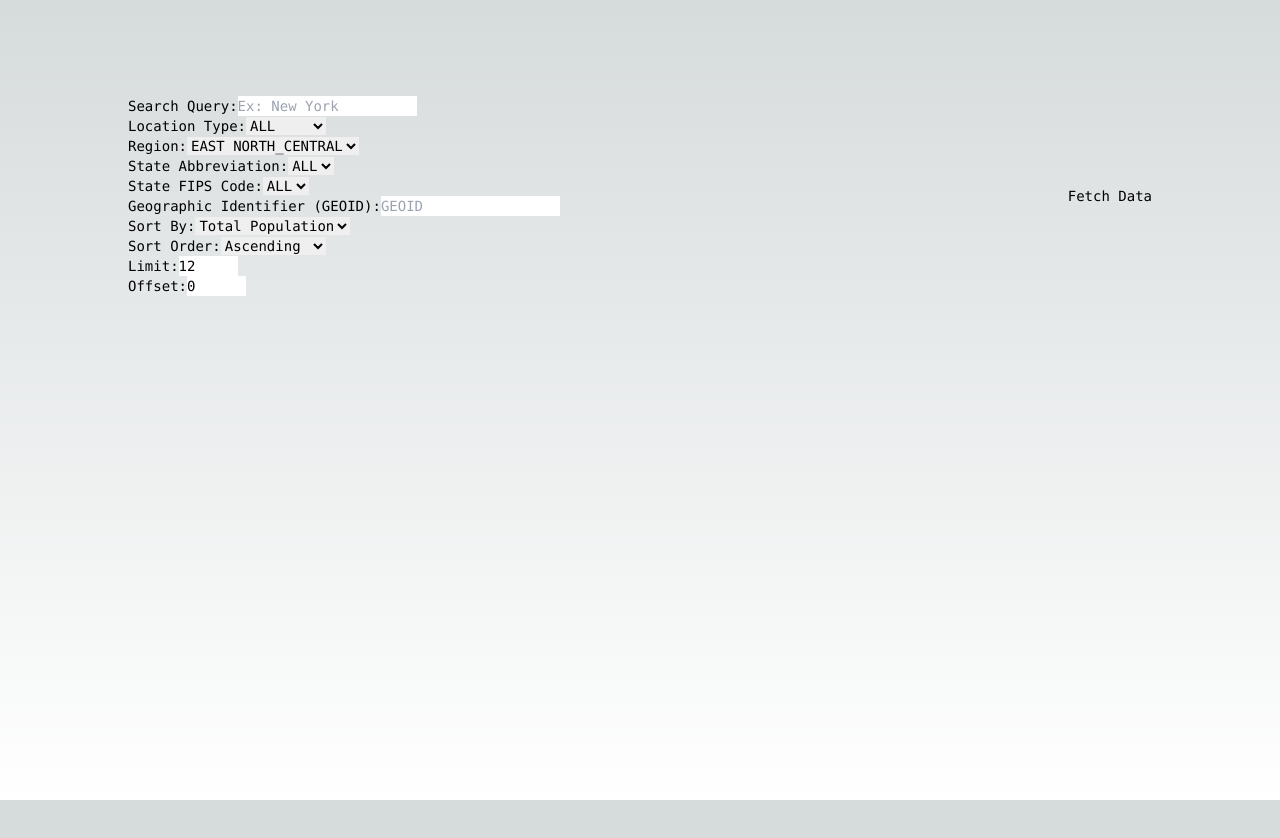
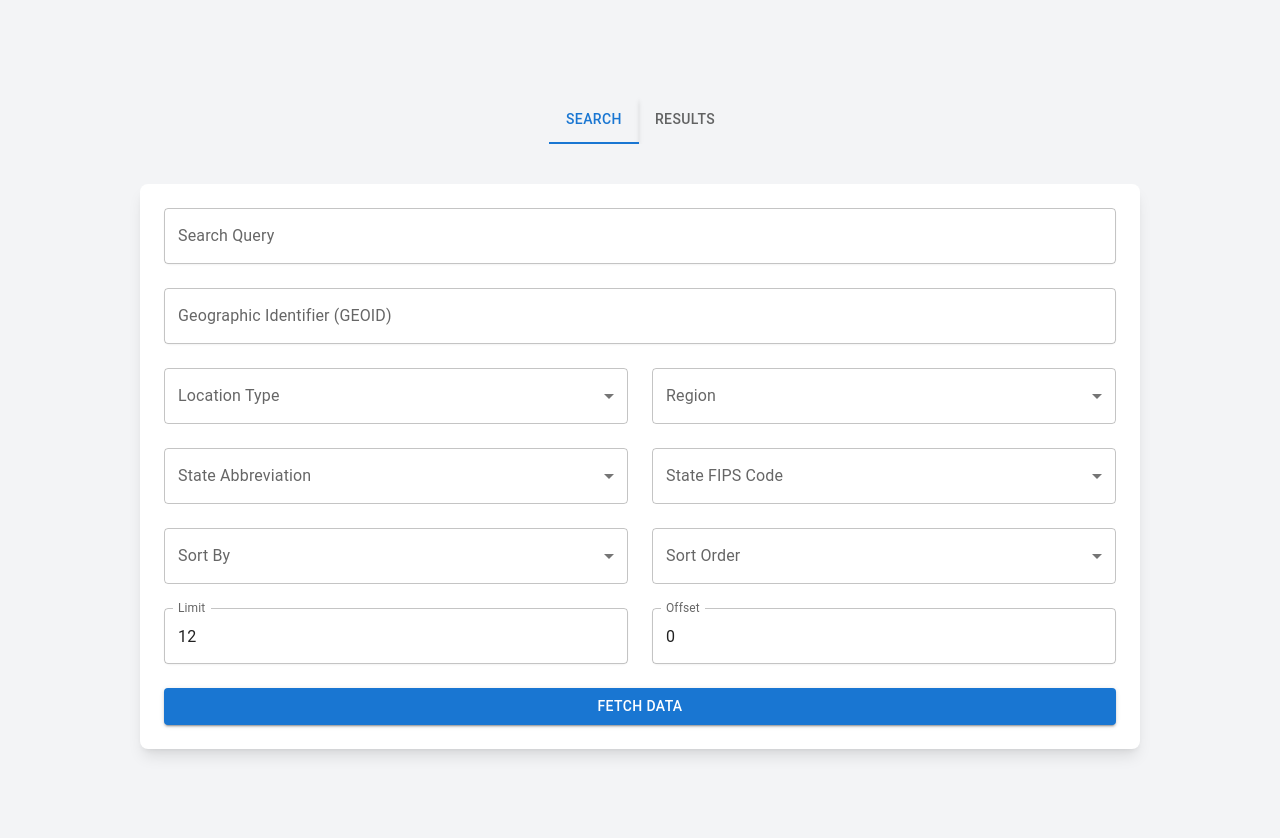
Before and after one commit to devtinapark/parcllabs-next, a Next.js app: page / in a window 1280 px wide. Shown: the top 838 px of the page. Before the commit the page ends 800 px from the top, so only its background shows below. Built offline with nearby package versions, Linux system fonts and the light colour scheme.

Commit message:
Added material ui for styling. - TP

```diff
--- a/config/constants.ts
+++ b/config/constants.ts
@@ -1,4 +1,5 @@
 export const STATE_ABBREVIATIONS = [
+  "",
   "ALL",
   "AK",
   "AL",
@@ -53,6 +54,7 @@ export const STATE_ABBREVIATIONS = [
 ];
 
 export const STATE_FIPS_CODES = [
+  "",
   "ALL",
   "01",
   "02",
@@ -108,6 +110,7 @@ export const STATE_FIPS_CODES = [
 ];
 
 export const LOCATION_TYPES = [
+  "",
   "ALL",
   "COUNTY",
   "CITY",
@@ -118,6 +121,7 @@ export const LOCATION_TYPES = [
   "CBSA",
 ];
 export const REGIONS = [
+  "",
   "EAST_NORTH_CENTRAL",
   "EAST_SOUTH_CENTRAL",
   "MIDDLE_ATLANTIC",
--- a/package.json
+++ b/package.json
@@ -10,6 +10,9 @@
     "format": "npx prettier --write \"**/*.js\" \"**/*.css\" \"**/*.ts\" \"**/*.tsx\" \"**/*.json\""
   },
   "dependencies": {
+    "@emotion/react": "^11.13.0",
+    "@emotion/styled": "^11.13.0",
+    "@mui/material": "^5.16.5",
     "@tanstack/react-query": "^5.51.15",
     "@tanstack/react-query-devtools": "^5.51.15",
     "next": "14.2.5",
--- a/pages/index.tsx
+++ b/pages/index.tsx
@@ -1,11 +1,7 @@
-import React, { useState } from "react";
+import React, { useState, useEffect } from "react";
 import { Inter } from "next/font/google";
-import {
-  STATE_ABBREVIATIONS,
-  STATE_FIPS_CODES,
-  LOCATION_TYPES,
-  REGIONS,
-} from "@/config/constants";
+import { Tabs, Tab, Box, FormControl, InputLabel, Select, MenuItem, TextField, Button, CircularProgress } from "@mui/material";
+import { STATE_ABBREVIATIONS, STATE_FIPS_CODES, LOCATION_TYPES, REGIONS } from "@/config/constants";
 import { useMutation } from "@tanstack/react-query";
 
 const inter = Inter({ subsets: ["latin"] });
@@ -74,6 +70,7 @@ export default function Home({ data }: Props) {
   });
 
   const [queryString, setQueryString] = useState<string>("");
+  const [tabIndex, setTabIndex] = useState(0);
 
   const handleChange = (
     e: React.ChangeEvent<HTMLInputElement | HTMLSelectElement>
@@ -98,170 +95,206 @@ export default function Home({ data }: Props) {
     },
     onSuccess: (data) => {
       console.log("Data fetched successfully:", data);
-      console.log("Success");
+    },
+    onSettled: () => {
+      setTabIndex(1);
     },
     onError: (error) => {
       console.error("Error:", error);
     },
   });
 
-  if (fetchDataMutation.isPending) return <div>Loading...</div>;
+  useEffect(() => {
+    window.scrollTo({ top: 0, behavior: 'smooth' });
+  }, [tabIndex]);
+
+  if (fetchDataMutation.isPending) {
+    return (
+      <div className="loading-overlay">
+        <CircularProgress />
+      </div>
+    );
+  }
   if (fetchDataMutation.isError) return <div>Failed to load data</div>;
 
   return (
     <main
       className={`flex min-h-screen flex-col items-center justify-between p-24 ${inter.className}`}
     >
-      <div className="z-10 max-w-5xl w-full items-center justify-between font-mono text-sm lg:flex">
-        <form>
-          <div>
-            <label htmlFor="query">Search Query:</label>
-            <input
-              type="text"
-              id="query"
+      <Box
+        sx={{
+          width: '100%',
+          maxWidth: 1000, // Increase the max width for the form container
+          display: 'flex',
+          flexDirection: 'column',
+          alignItems: 'center',
+        }}
+      >
+        <Tabs
+          value={tabIndex}
+          onChange={(e, newValue) => setTabIndex(newValue)}
+          aria-label="basic tabs example"
+        >
+          <Tab label="Search" />
+          <Tab label="Results" />
+        </Tabs>
+        <TabPanel value={tabIndex} index={0}>
+          <div className="form-container">
+            <form className="space-y-6 p-6 bg-white rounded-lg shadow-lg">
+              <div className="w-full">
+                <TextField
+                  fullWidth
+                  label="Search Query"
                   name="query"
                   value={searchParams.query}
                   onChange={handleChange}
                   placeholder="Ex: New York"
                 />
               </div>
-
-          <div>
-            <label htmlFor="locationType">Location Type:</label>
-            <select
-              id="locationType"
+              <div className="w-full">
+                <TextField
+                  fullWidth
+                  label="Geographic Identifier (GEOID)"
+                  name="geoid"
+                  value={searchParams.geoid}
+                  onChange={handleChange}
+                />
+              </div>
+              <div className="grid grid-cols-1 md:grid-cols-2 gap-6">
+                <FormControl fullWidth>
+                  <InputLabel>Location Type</InputLabel>
+                  <Select
                     name="locationType"
                     value={searchParams.locationType}
                     onChange={handleChange}
                   >
                     {LOCATION_TYPES.map((type) => (
-                <option key={type} value={type}>
+                      <MenuItem key={type} value={type}>
                         {type}
-                </option>
+                      </MenuItem>
                     ))}
-            </select>
-          </div>
-
-          <div>
-            <label htmlFor="region">Region:</label>
-            <select
-              id="region"
+                  </Select>
+                </FormControl>
+                <FormControl fullWidth>
+                  <InputLabel>Region</InputLabel>
+                  <Select
                     name="region"
                     value={searchParams.region}
                     onChange={handleChange}
                   >
                     {REGIONS.map((region) => (
-                <option key={region} value={region}>
+                      <MenuItem key={region} value={region}>
                         {region.replace("_", " ")}
-                </option>
+                      </MenuItem>
                     ))}
-            </select>
-          </div>
-
-          <div>
-            <label htmlFor="stateAbbreviation">State Abbreviation:</label>
-            <select
-              id="stateAbbreviation"
+                  </Select>
+                </FormControl>
+                <FormControl fullWidth>
+                  <InputLabel>State Abbreviation</InputLabel>
+                  <Select
                     name="stateAbbreviation"
                     value={searchParams.stateAbbreviation}
                     onChange={handleChange}
                   >
                     {STATE_ABBREVIATIONS.map((abbreviation) => (
-                <option key={abbreviation} value={abbreviation}>
+                      <MenuItem key={abbreviation} value={abbreviation}>
                         {abbreviation}
-                </option>
+                      </MenuItem>
                     ))}
-            </select>
-          </div>
-
-          <div>
-            <label htmlFor="stateFipsCode">State FIPS Code:</label>
-            <select
-              id="stateFipsCode"
+                  </Select>
+                </FormControl>
+                <FormControl fullWidth>
+                  <InputLabel>State FIPS Code</InputLabel>
+                  <Select
                     name="stateFipsCode"
                     value={searchParams.stateFipsCode}
                     onChange={handleChange}
                   >
                     {STATE_FIPS_CODES.map((code) => (
-                <option key={code} value={code}>
+                      <MenuItem key={code} value={code}>
                         {code}
-                </option>
+                      </MenuItem>
                     ))}
-            </select>
-          </div>
-
-          <div>
-            <label htmlFor="geoid">Geographic Identifier (GEOID):</label>
-            <input
-              type="text"
-              id="geoid"
-              name="geoid"
-              value={searchParams.geoid}
-              onChange={handleChange}
-              placeholder="GEOID"
-            />
-          </div>
-
-          <div>
-            <label htmlFor="sortBy">Sort By:</label>
-            <select
-              id="sortBy"
+                  </Select>
+                </FormControl>
+                <FormControl fullWidth>
+                  <InputLabel>Sort By</InputLabel>
+                  <Select
                     name="sortBy"
                     value={searchParams.sortBy}
                     onChange={handleChange}
                   >
-              <option value="TOTAL_POPULATION">Total Population</option>
-              <option value="PRICE_DROP">Price Drop</option>
-            </select>
-          </div>
-
-          <div>
-            <label htmlFor="sortOrder">Sort Order:</label>
-            <select
-              id="sortOrder"
+                    <MenuItem value="TOTAL_POPULATION">Total Population</MenuItem>
+                    <MenuItem value="PRICE_DROP">Price Drop</MenuItem>
+                  </Select>
+                </FormControl>
+                <FormControl fullWidth>
+                  <InputLabel>Sort Order</InputLabel>
+                  <Select
                     name="sortOrder"
                     value={searchParams.sortOrder}
                     onChange={handleChange}
                   >
-              <option value="ASC">Ascending</option>
-              <option value="DESC">Descending</option>
-            </select>
-          </div>
-          <div>
-            <label htmlFor="limit">Limit:</label>
-            <input
+                    <MenuItem value="ASC">Ascending</MenuItem>
+                    <MenuItem value="DESC">Descending</MenuItem>
+                  </Select>
+                </FormControl>
+                <TextField
+                  fullWidth
                   type="number"
-              id="limit"
+                  label="Limit"
                   name="limit"
-              min="1"
-              max="1000"
                   value={searchParams.limit}
                   onChange={handleChange}
-              placeholder="12"
+                  inputProps={{ min: 1, max: 1000 }}
+                />
+                <TextField
+                  fullWidth
+                  type="number"
+                  label="Offset"
+                  name="offset"
+                  value={searchParams.offset}
+                  onChange={handleChange}
+                  inputProps={{ min: 0, max: 1000 }}
                 />
               </div>
-          <div>
-            <label htmlFor="offset">Offset:</label>
-            <input
-              type="number"
-              id="offset"
-              name="offset"
-              min="0"
-              max="1000"
-              value={searchParams.offset}
-              onChange={handleChange}
-              placeholder="0"
-            />
+              <div className="w-full">
+                <Button
+                  variant="contained"
+                  color="primary"
+                  onClick={handleFetchData}
+                  className="w-full py-3 text-lg"
+                >
+                  Fetch Data
+                </Button>
               </div>
             </form>
-        <button onClick={handleFetchData}>Fetch Data</button>
           </div>
-
-      <div>
+        </TabPanel>
+        <TabPanel value={tabIndex} index={1}>
           {fetchDataMutation.isSuccess && (
-          <div>{JSON.stringify(fetchDataMutation.data, null, 2)}</div>
+            <pre>{JSON.stringify(fetchDataMutation.data.items, null, 2)}</pre>
           )}
-      </div>
+        </TabPanel>
+      </Box>
     </main>
   );
 }
+
+function TabPanel(props: { children?: React.ReactNode; index: number; value: number }) {
+  const { children, value, index } = props;
+  return (
+    <div
+      role="tabpanel"
+      hidden={value !== index}
+      id={`tab-panel-${index}`}
+      aria-labelledby={`tab-${index}`}
+    >
+      {value === index && (
+        <Box sx={{ p: 3 }}>
+          {children}
+        </Box>
+      )}
+    </div>
+  );
+}
--- a/styles/globals.css
+++ b/styles/globals.css
@@ -18,12 +18,9 @@
 
 body {
   color: rgb(var(--foreground-rgb));
-  background: linear-gradient(
-      to bottom,
+  background: linear-gradient(to bottom,
       transparent,
-      rgb(var(--background-end-rgb))
-    )
-    rgb(var(--background-start-rgb));
+      rgb(var(--background-end-rgb))) rgb(var(--background-start-rgb));
 }
 
 @layer utilities {
@@ -41,10 +38,7 @@ body {
 table {
   width: 100%;
   border-collapse: collapse;
-  /* For better border handling */
 }
-
-/* Set a maximum width for table cells and handle text overflow */
 
 th,
 td {
@@ -64,3 +58,95 @@ th {
 td {
   text-overflow: ellipsis;
 }
+
+main {
+  @apply flex min-h-screen flex-col items-center justify-between p-6 bg-gray-100;
+}
+
+.container {
+  @apply z-10 max-w-4xl w-full bg-white p-8 rounded-lg shadow-lg;
+}
+
+form {
+  @apply space-y-6;
+  width: 1000px;
+}
+
+/* Ensure form container has a white background */
+.form-container {
+  display: flex;
+  justify-content: center;
+  width: 100%;
+  /* Explicitly set background color to white */
+  padding: 1rem;
+  /* Optional: add some padding around the form */
+  border-radius: 0.5rem;
+  /* Optional: add rounded corners */
+}
+
+.form-grid {
+  display: grid;
+  grid-template-columns: 1fr 1fr;
+  gap: 1rem;
+  max-width: 800px;
+  width: 100%;
+}
+
+.MuiTextField-root,
+.MuiFormControl-root {
+  margin-bottom: 16px;
+}
+
+.fetch-button {
+  grid-column: span 2;
+  justify-self: center;
+  padding: 0.75rem 1.5rem;
+}
+
+@media (max-width: 768px) {
+  .form-grid {
+    grid-template-columns: 1fr;
+  }
+}
+
+label {
+  @apply block text-sm font-medium text-gray-800;
+}
+
+input,
+select {
+  @apply mt-1 block w-full px-4 py-2 border border-gray-300 rounded-md shadow-sm focus:outline-none focus:ring-2 focus:ring-blue-500 focus:border-blue-500 sm:text-sm;
+}
+
+button {
+  @apply mt-4 px-4 py-2 bg-blue-500 text-white font-semibold rounded-md shadow-md hover:bg-blue-600 focus:outline-none focus:ring-2 focus:ring-blue-500;
+}
+
+.result {
+  @apply mt-6 p-4 bg-white border border-gray-300 rounded-md shadow-md;
+}
+
+.loading-overlay {
+  position: fixed;
+  top: 0;
+  left: 0;
+  right: 0;
+  bottom: 0;
+  background-color: rgba(255, 255, 255, 0.8);
+  display: flex;
+  justify-content: center;
+  align-items: center;
+  z-index: 1000;
+}
+
+.loading-message {
+  font-size: 1.5rem;
+  color: #333;
+}
+
+.MuiInputLabel-root {
+  background-color: white;
+  padding-top: 10px;
+  top: -14px;
+  left: 0;
+}
```
Also changed, not shown: 1 other file (tests, documents, lock files or other folders). Lines whose indentation alone changed are shown as unchanged.
